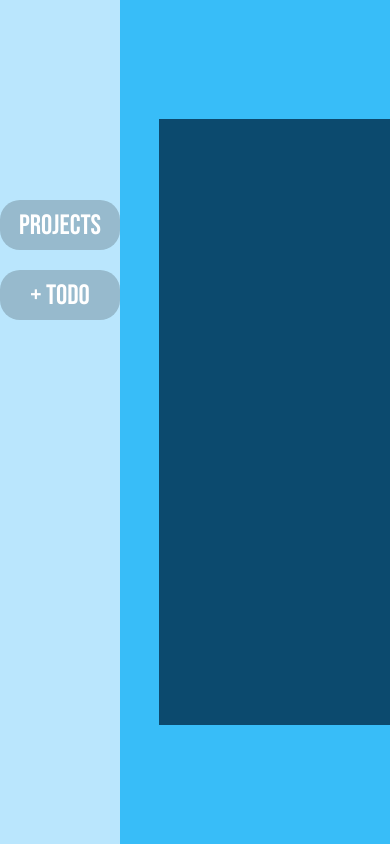
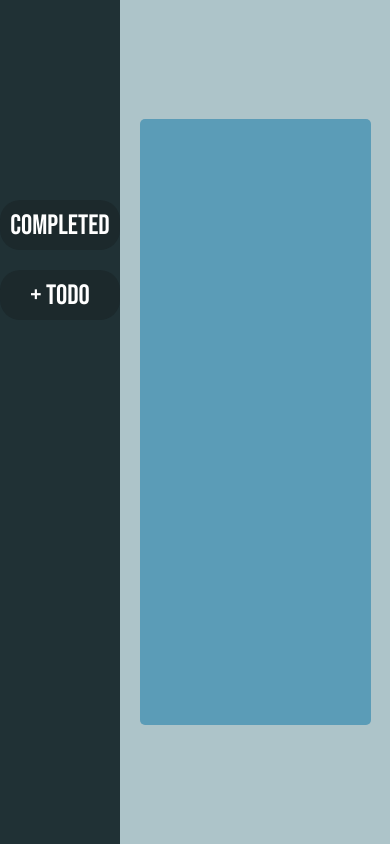
Before and after one commit to luvie23/Todo-list, a website built with webpack: page dist/index.html in a window 390 px wide. Built offline with Linux system fonts and the light colour scheme.

Commit message:
adjust look and small screen view

```diff
--- a/src/sidebar.js
+++ b/src/sidebar.js
@@ -10,8 +10,8 @@ export default function sidebar(){
     buttons.setAttribute('id','buttons');
 
     const projects = document.createElement('button');
-    projects.textContent = "PROJECTS";
-    projects.setAttribute('id','projects');
+    projects.textContent = "COMPLETED";
+    projects.setAttribute('id','completed');
     projects.classList.add('button');
 
     const addTodo = document.createElement('button');
--- a/src/style.css
+++ b/src/style.css
@@ -9,7 +9,7 @@ body{
     height: 100%;
     margin: 0;
     padding: 0;
-    background-color: #06B6D4;
+    background-color: #ADC4C9;
 }
 
 
@@ -20,23 +20,25 @@ body{
     width: 100%;
     align-items: center;
 
-    background-color: #38BDF8;
+    background-color: #ADC4C9;
 }
 
 #sidebar{
     height: 100%;
     width: 200px;
-    background-color: #BAE6FD;
+    background-color: #203135;
 }
 
 #board{
     display: grid;
     grid-template-columns: repeat(auto-fill,minmax(200px, 1fr));
     gap: 20px;
-    background-color: #0C4A6E;
-    height: 60%;
-    width: 60%;
-    margin-left: 10%;
+    background-color: #5B9CB7;
+    height: 60vh;
+    width: 60vw;
+    margin-left: 5vw;
+    margin-right: 5vw;
+    border-radius: 5px;
     overflow: auto;
     padding: 50px;
 }
@@ -47,7 +49,6 @@ body{
     height: 150px;
     background-color: antiquewhite;
     padding: 10px;
-
     overflow-wrap: break-word;
 }
 
--- a/src/todoform.js
+++ b/src/todoform.js
@@ -57,13 +57,9 @@ export default function todoForm(){
 
     document.getElementById('closeButton').addEventListener('click',function(){
         const element = document.getElementById('form');
-        console.log(element)
         element.parentNode.removeChild(element);
         const element2 = document.getElementById('addTodo');
         element2.disabled = false;
 
     })
-
-
-
 }
```
Also changed, not shown: dist/main.js.
